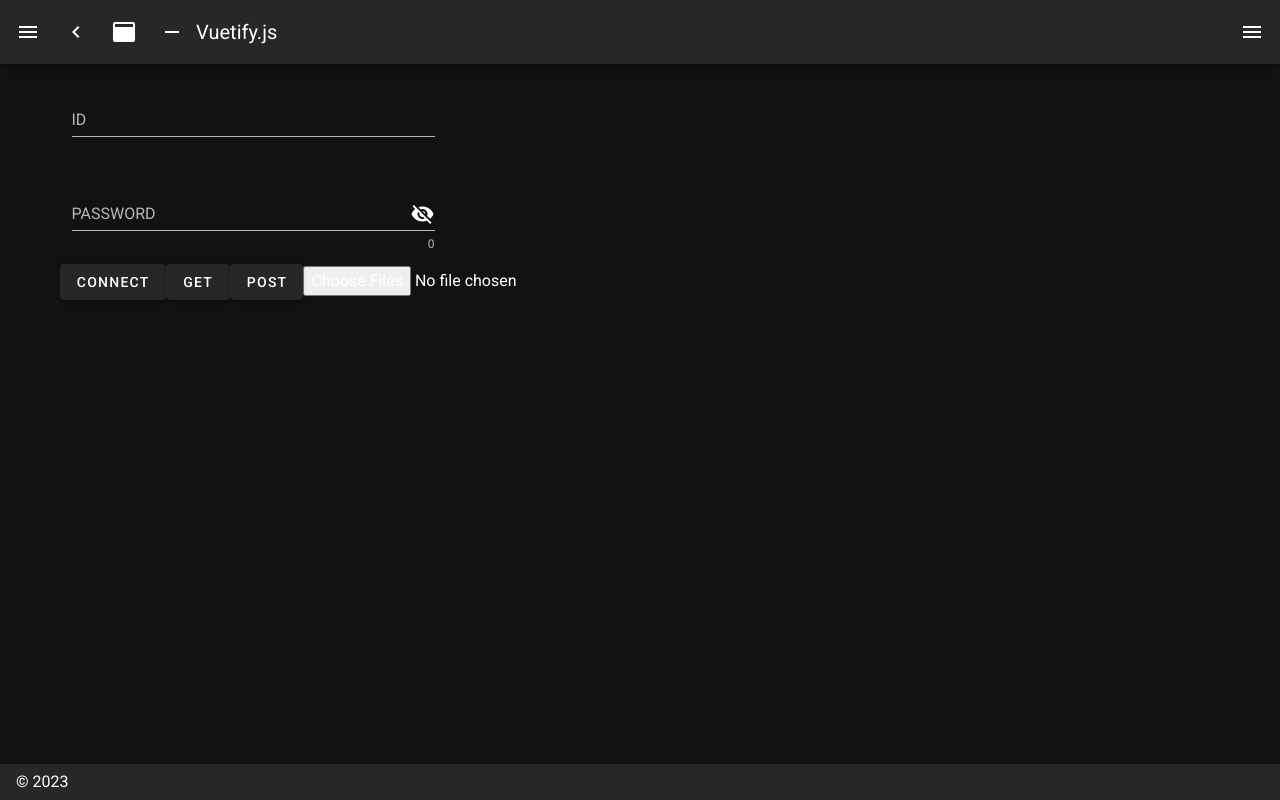
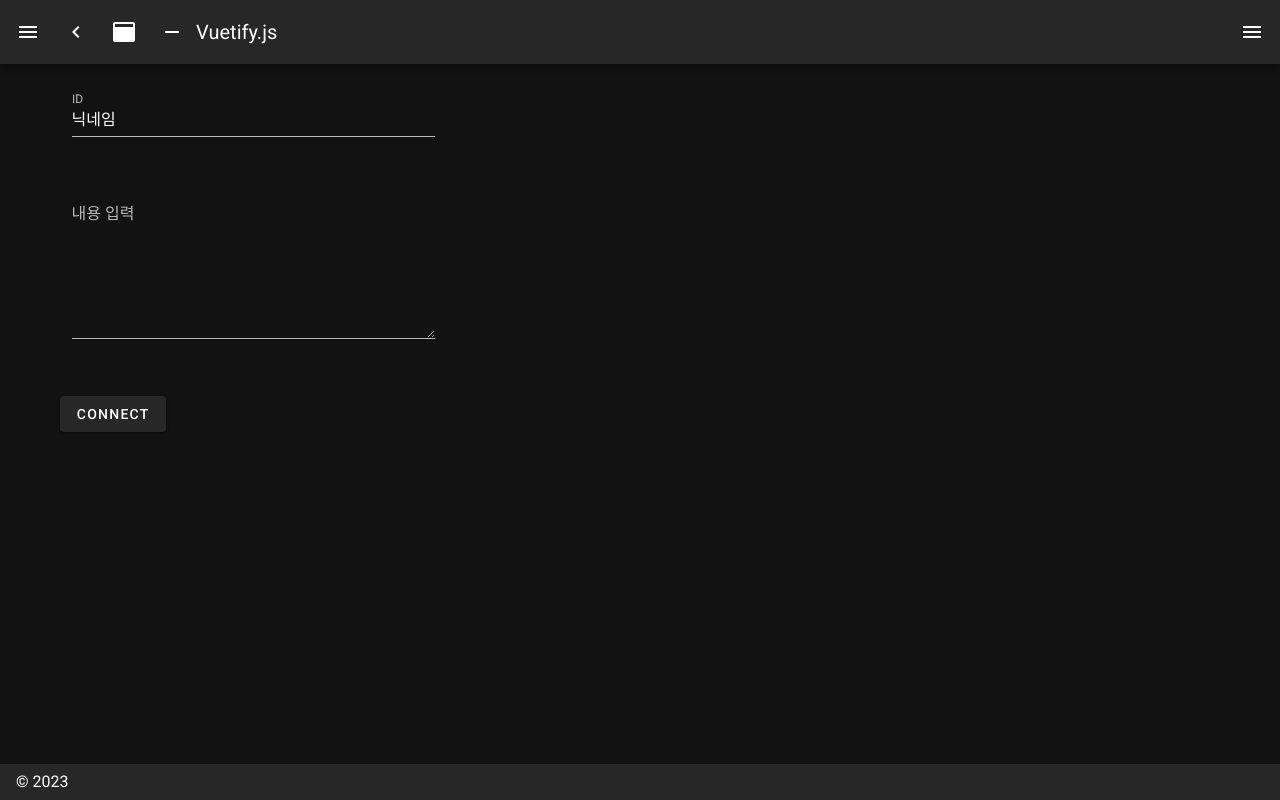
Before and after one commit to ehdgjslee/vue_start_front, a Nuxt app: page / in a window 1280 px wide. Built offline with nearby package versions, Linux system fonts and the light colour scheme.

Commit message:
fix/소켓통신 초기 코드 수정

```diff
--- a/pages/index.vue
+++ b/pages/index.vue
@@ -2,159 +2,73 @@
   <v-form>
     <v-container>
       <v-row>
-        <v-col cols="12" md="4">
-          <v-text-field v-model="user.mbId" label="ID" required></v-text-field>
+        <v-col cols="12" sm="4">
+          <v-text-field v-model="nickname" label="ID" required></v-text-field>
         </v-col>
       </v-row>
       <v-row>
-        <v-col cols="12" sm="4">
-          <v-text-field
-            v-model="user.mbPw"
-            :append-icon="show1 ? 'mdi-eye' : 'mdi-eye-off'"
-            :rules="[rules.required, rules.min]"
-            :type="show1 ? 'text' : 'password'"
-            name="input-10-1"
-            label="PASSWORD"
-            hint="At least 11 characters"
-            counter
-            @click:append="show1 = !show1"
-          ></v-text-field>
+        <v-col cols="12" md="4">
+          <v-textarea label="내용 입력" v-model="content" @keyup.enter="send"></v-textarea>
         </v-col>
       </v-row>
-      <v-row v-for="users in users" v-bind:key="users.seq"
-        >{{ users.mbId }}{{ users.mbPw }}</v-row
-      >
+      <v-row>
+        <v-col cols="12" md="4">
+          <v-text-field v-for="(item, idx) in recvList" :key="idx">{{ item }}</v-text-field>
+        </v-col>
+      </v-row>
     </v-container>
     <v-btn @click="connect">connect</v-btn>
-    <v-btn @click="send">get</v-btn>
-    <v-btn @click="login22">post</v-btn>
-    <input type="file" id="inputImage" @change="handleFileChange" multiple />
-    <img id="imgSrc" />
   </v-form>
 </template>
 
 <script>
-import axios from "axios";
+import SockJS from 'sockjs-client';
+import Stomp from 'webstomp-client';
+
 export default {
   name: "IndexPage",
   data() {
     return {
-      id: "",
-      show1: false,
-      realId: "leedong",
-      realPw: "12345678910",
-      password: "",
-      users: [],
-      rules: {
-        required: (value) => !!value || "Required.",
-        min: (v) => v.length >= 11 || "Min 11 characters",
-      },
-      user: {
-        mbId: "",
-        mbPw: "",
-        image: "",
-      },
-      imgSrc: "",
+      nickname: '닉네임',
+      content: '',
+      recvList: [],
     };
   },
   methods: {
-    async login() {
-      try {
-        let response = await axios.post("/api/member/find", this.user);
-        console.log(response);
-        const user = response.data;
-        if (user.length <= 0) {
-          alert("로그인 실패");
-          return false;
-        }
-        alert("로그인 성공");
-      } catch (error) {
-        console.error(error);
-      }
-    },
-    imgDelete() {
-      console.log("ddddddd");
-    },
-    handleFileChange(e) {
-      const ctx = this;
-      const file = e.target.files[0];
-      this.imgSrc = URL.createObjectURL(file);
-      document.getElementById("imgSrc").src = this.imgSrc;
-      const FR = new FileReader();
-      FR.readAsDataURL(file);
-      FR.onload = () => {
-        ctx.user.image = FR.result;
-      };
-    },
-    readImage(e) {
-      let users = this.user;
-      console.log(e.target.result);
-      let FR = new FileReader();
-      FR.readAsDataURL(e.target.files);
-      FR.onload = function (e) {
-        users.image = e.target.result;
-        let response = axios.post("/api/member/resize", users);
-        console.log(response);
-      };
-    },
-    login22: function () {
-      if (this.password.length <= 8) {
-        alert("short");
-        return false;
-      }
-      if (this.id === 0 || this.realId !== this.id) {
-        alert("id not corredt");
-        return false;
-      }
-      if (this.realPw !== this.password) {
-        alert("pw not corredt");
-        return false;
-      }
-      var vm = this.users;
-      axios
-        .get("https://jsonplaceholder.typicode.com/users/")
-        .then(function (response) {
-          console.log(response.data);
-          vm.users = response.data;
-        })
-        .catch(function (error) {
-          console.log(error);
-        });
-      // this.$router.push({ path: "/inspire" });
-    },
-    async asyncDate() {
-      console.log("dkdkdkdkdkdkdk");
-      try {
-        let { data } = await axios.get("/api/member/find");
-        this.users = data;
-        console.log(data);
-      } catch (error) {
-        console.error(error);
-      }
+    addRecvData(res) {
+      const recv = res.body;
+      this.recvList.push(recv);
     },
     connect() {
       const serverURL = "http://172.20.10.6:8080";
       let socket = new SockJS(serverURL); //소켓을위한 서버주소 셋팅
       this.stompClient = Stomp.over(socket); //Stomp에 소켓 등록
-
       this.stompClient.connect(
         //등록된 소켓으로 실제로 연결
         {},
-        (frame) => {
-          this.stompClient.subscribe("/send", (res) => {
-            console.log("구독으로 받은 메시지", res.body);
-          });
+        () => {
+          this.stompClient.subscribe("/send", res => this.addRecvData(res));
+        },
+        e => {
+          console.log(JSON.stringify(e, null ,2));
         }
       );
     },
     send() {
-      if (this.stompClient && this.stompClient.connected) {
-        const msg = {
-          userName: this.userName,
-          content: this.message,
-        };
-        this.stompClient.send("/receive", JSON.stringify(msg), {});
+      if (!this.content) {
+        alert("내용 입력 후 전송해주세요.");
+        return;
       }
+      if (!this.stompClient || !this.stompClient.connected) {
+        alert("소켓 연결 후 전송해주세요.");
+        return;
+      }
+      const msg = {
+        nickname: this.nickname,
+        content: this.content,
+      };
+      this.stompClient.send("/receive", JSON.stringify(msg), {});
+      this.content = '';
     },
   },
 };
```
